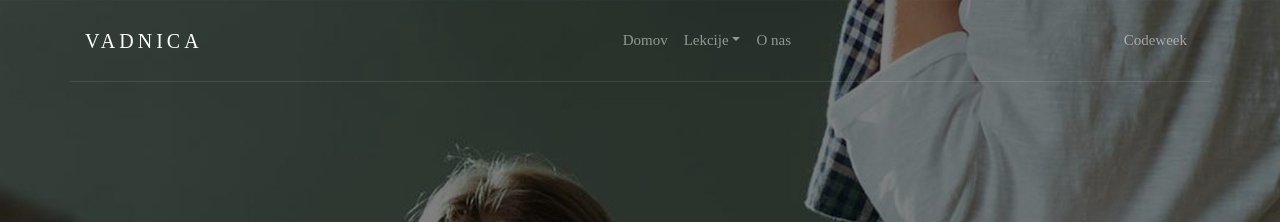
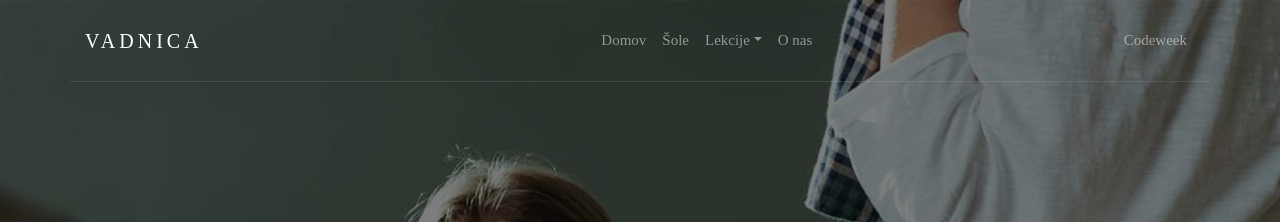
Before and after one commit to codeweeksi/gajin-svet, a Jekyll site: the page built from index.md, in a window 1280 px wide and 900 px high. Shown: the top 222 px of the window. Built offline with Jekyll 4.4.1, drawn with Linux system fonts in a browser that asks for light colours; some web fonts are replaced; comment, search, counter and statistics services are not loaded.

Commit message:
added button Šole

```diff
--- a/_includes/header.html
+++ b/_includes/header.html
@@ -11,6 +11,9 @@
         <ul class="navbar-nav mx-auto">
           <li class="nav-item">
             <a class="nav-link" href="{{ site.baseurl }}/">Domov</a>
+          </li>
+         <li class="nav-item">
+            <a class="nav-link" href="{{ site.baseurl }}/">Šole</a>
           </li>
           <li class="nav-item dropdown">
             <a class="nav-link dropdown-toggle" href="{{ site.baseurl }}/posts" id="dropdown04" data-toggle="dropdown" aria-haspopup="true" aria-expanded="false">Lekcije</a>
```
